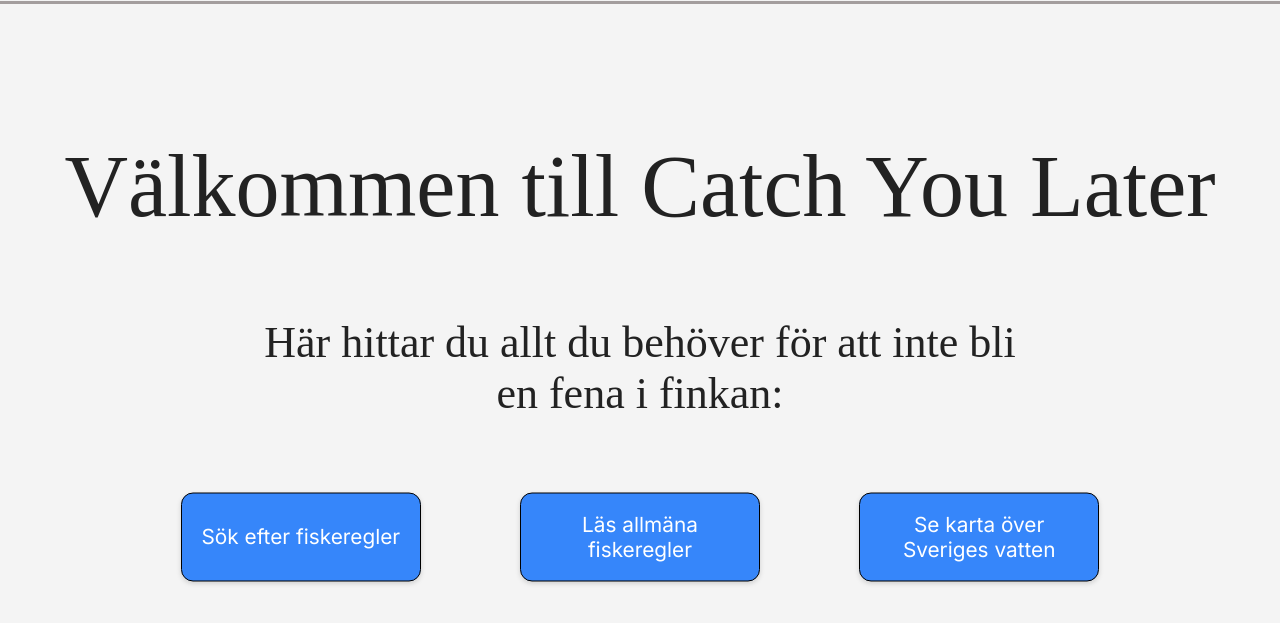
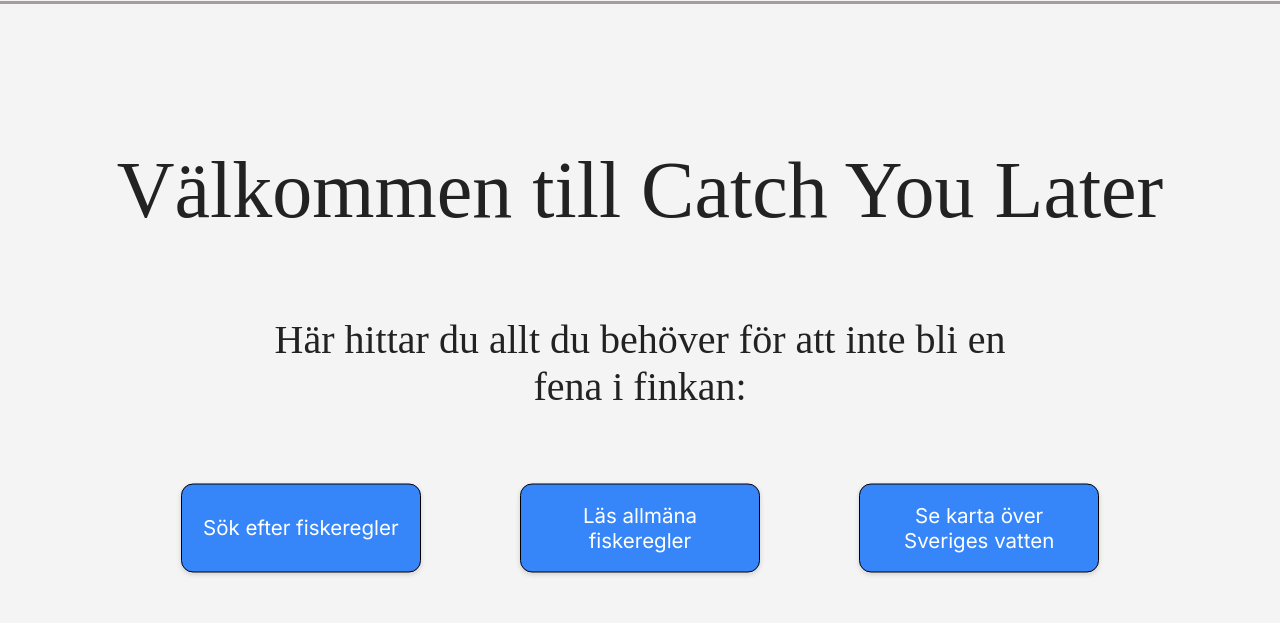
Before and after one commit to EmmaDahlqvist/CatchYouLater, a website built with Vite: page catch-you-later/index.html in a window 1280 px wide. Shown: the part 67-690 px from the top of the page. Built offline with nearby package versions, Linux system fonts and the light colour scheme.

Commit message:
adjust some styling

```diff
--- a/catch-you-later/src/frontend/css/style.css
+++ b/catch-you-later/src/frontend/css/style.css
@@ -709,7 +709,7 @@
 
 .welcome h1 {
   font-family: 'Lora', serif;
-  font-size: clamp(3.5rem, 7vw, 5.5rem);
+  font-size: clamp(3.5rem, 6.5vw, 5rem);
   color: #222222;
   margin: 0;
   font-weight: 400;
@@ -717,7 +717,7 @@
 
 .welcome h3 {
   font-family: 'Lora', serif;
-  font-size: clamp(1.75rem, 3.5vw, 2.75rem);
+  font-size: clamp(1.8rem, 3.2vw, 2.5rem);
   color: #222;
   font-weight: 400;
   margin-top: 5rem;
@@ -760,12 +760,12 @@
   border-radius: 12px;
   font-family: 'Inter', sans-serif;
   font-weight: 400;
-  font-size: clamp(1.3rem, 1.6vw, 1.4rem);
+  font-size: clamp(1.2rem, 1.6vw, 1.35rem);
+  width: clamp(190px, 28vw, 240px);
   cursor: pointer;
   margin: 0.6rem;
   box-shadow: 0 2px 5px rgba(0, 0, 0, 0.15);
 
-  width: clamp(180px, 30vw, 240px);
   aspect-ratio: 2.7 / 1;
 
   display: flex;
```
